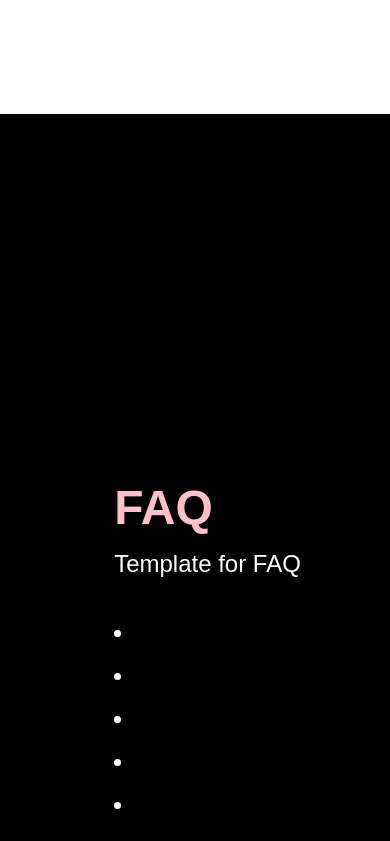
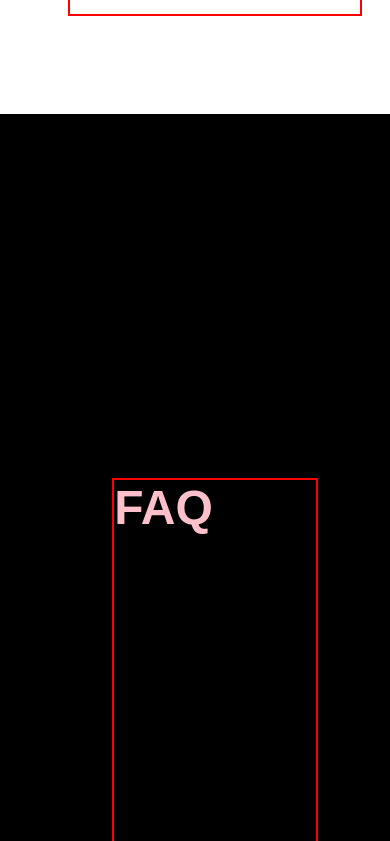
Before and after one commit to jackedwardbeard/01-Jane_Spence, a React (Create React App) app in the folder jane_spence/: page / in a window 390 px wide. Shown: the part 1986-2827 px from the top of the page. Built offline with nearby package versions, Linux system fonts and the light colour scheme.

Commit message:
Made about/faq pages longer to on 375px wide mobile view.

```diff
--- a/jane_spence/src/components/Information/InformationComponents.js
+++ b/jane_spence/src/components/Information/InformationComponents.js
@@ -19,6 +19,10 @@ export const InformationWrapper = styled.div`
     z-index: 1;
     height: 900px;
     display: flex;
+
+    @media screen and (max-width: 375px) {
+        height: 1150px;
+    }
 `
 
 export const Row1 = styled.div`
@@ -34,6 +38,7 @@ export const Column1 = styled.div`
     padding: 0 15px;
     grid-area: col1;
     margin-right: 100px;
+    outline: solid 2px red;
 
     @media screen and (max-width: 1400px) {
         padding-left: 0px;
@@ -45,15 +50,18 @@ export const Column1 = styled.div`
         align-items: center;
         justify-content: center;
         padding-left: 0;
+    }
 
-
+    @media screen and (max-width: 375px) {
+        text-align: center;
+        height: 1100px;
+        padd
     }
 
     @media screen and (max-width: 280px) {
         margin-right: 0px;
         display: grid;
         align-items: center;
-        outline: 2px solid blue;
 
     }
 `
@@ -63,6 +71,7 @@ export const Title = styled.h1`
     text-transform: uppercase;
     font-family: 'Montserrat', sans-serif;
     color: ${({darkText}) => (darkText ? 'black' : 'pink')}
+
 
 
 `
@@ -75,6 +84,7 @@ export const Subtitle = styled.h1`
     color: ${({darkText}) => (darkText ? 'black' : 'pink')}
     display: ${({showSubtitle}) => (showSubtitle ? '' : 'none')};
 
+
 `
 
 export const Body = styled.p`
@@ -82,6 +92,12 @@ export const Body = styled.p`
     font-size: 1.5rem;
     font-family: 'Montserrat', sans-serif;
     color: ${({darkText}) => (darkText ? 'black' : 'white')}
+
+    @media screen and (max-width: 375px) {
+        color: ${({darkText}) => (darkText ? 'black' : 'white')}
+        font-size: 1rem;
+
+    }
 
 
 `
```
